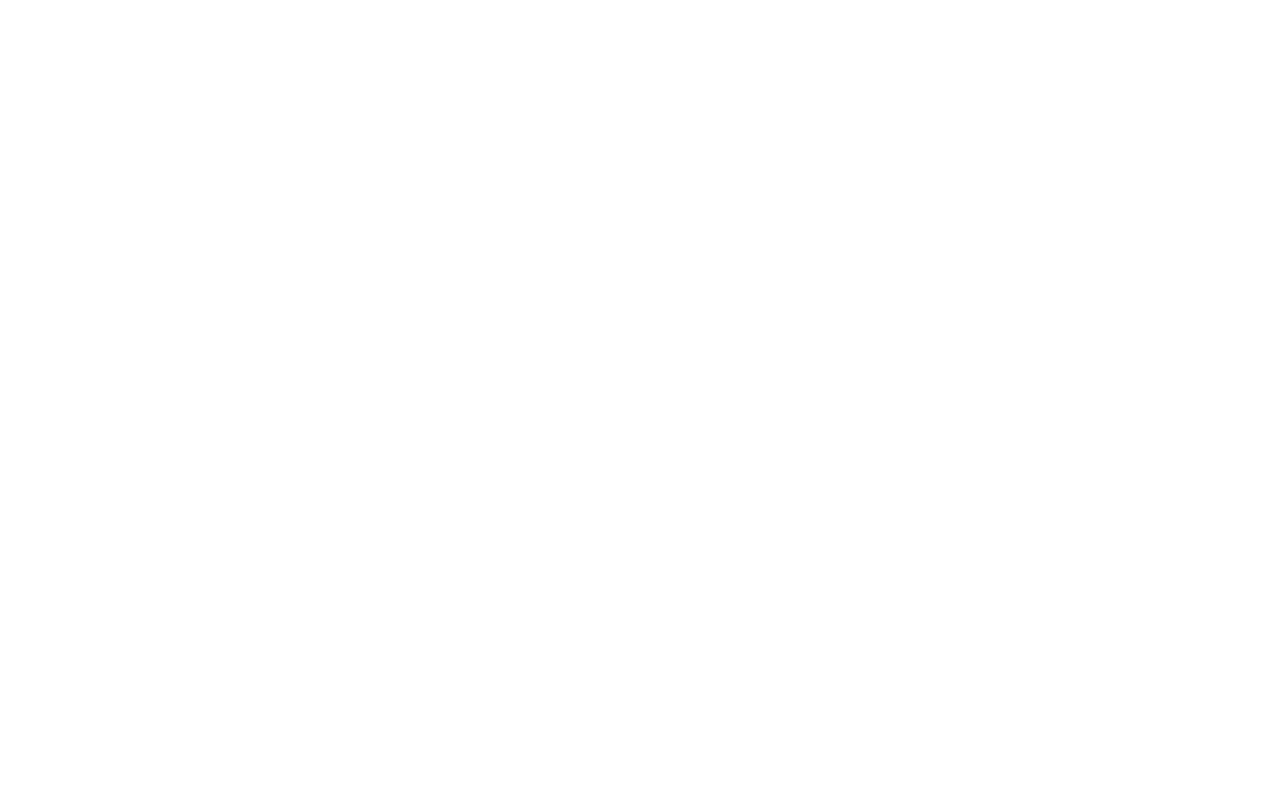
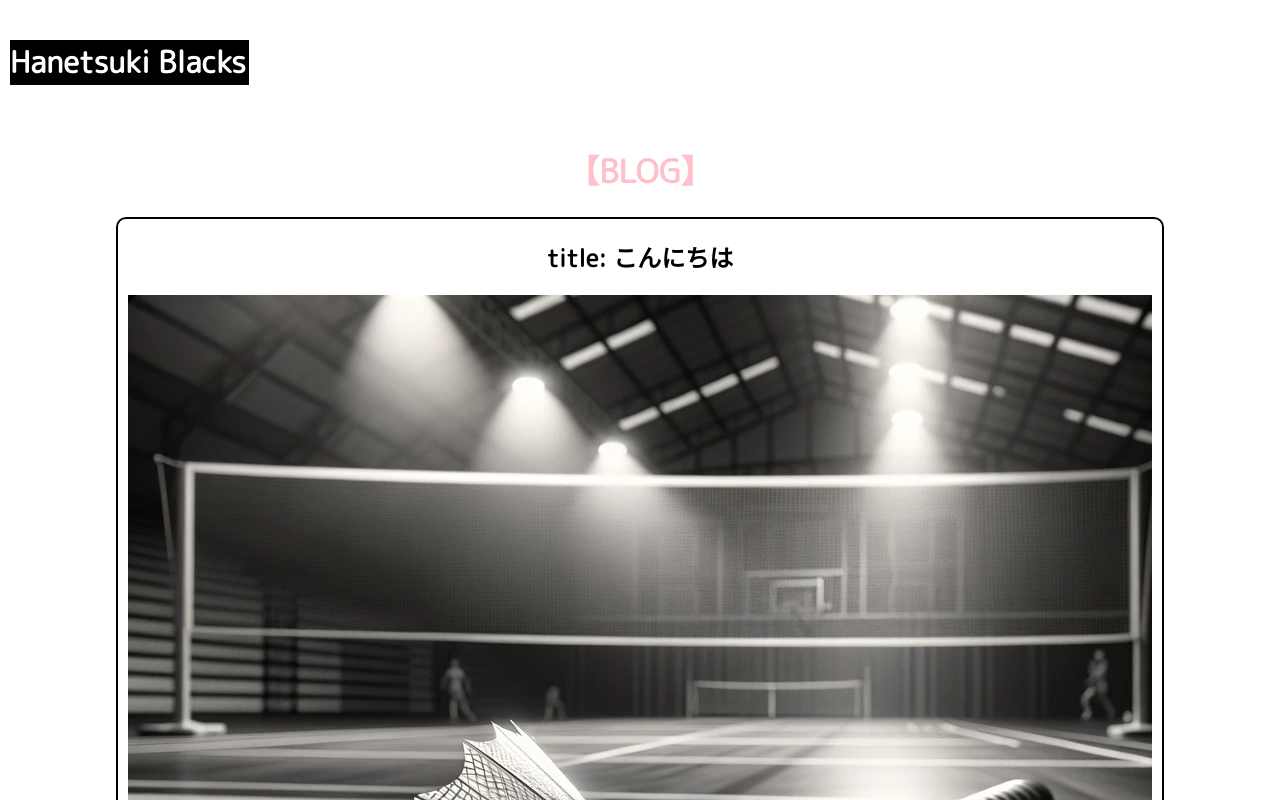
Before and after one commit to show-creater/HanetsukiBlacks, a React (Create React App) app in the folder frontend/: page /Chat in a window 1280 px wide. Before the commit this address had no page. Shown: the top 800 px of the page. Built offline with nearby package versions, Linux system fonts and the light colour scheme; a web font is replaced by a local one.

Commit message:
なんかcssの変更が反映されない

```diff
--- a/frontend/src/App.js
+++ b/frontend/src/App.js
@@ -1,7 +1,7 @@
 import { BrowserRouter, Routes, Route } from 'react-router-dom';
 import HomePage from './Page/View/HomePage.js'; // ホームページのコンポーネント
 import Blog from './Page/View/Blog.js'; // ブログページのコンポーネント
-// import Chat from './Chat'; // ブログページのコンポーネント
+import Chat from './Page/View/Chat.js'; // ブログページのコンポーネント
 
 function App() {
   return (
@@ -9,6 +9,7 @@
       <Routes>
         <Route path="/" element={<HomePage />} />
         <Route path="/Blog" element={<Blog />} />
+        <Route path="/Chat" element={<Chat />} />
       </Routes>
     </BrowserRouter>
   );
--- a/frontend/src/Page/Component/Blog.css
+++ b/frontend/src/Page/Component/Blog.css
@@ -12,7 +12,6 @@
   display: flex;
   flex-direction: column;
   align-items: center;
-  justify-content: flex-start;
   font-size: calc(10px + 2vmin);
   color: white;
 }
@@ -21,7 +20,6 @@
   display: flex;
   background-color: white;
   width: 100%;
-  align-items: flex-start;
 }
 
 .header-text {
@@ -30,7 +28,6 @@
   display: inline-block;
   background-color: black;
   padding-right: 3px;
-  padding-left: 3px;
   margin-left: 10px;
 }
 
@@ -107,7 +104,6 @@
   width: 80%;
   border: 2px solid black;
   border-radius: 10px;
-  padding-left: 10px;
   padding-right: 10px;
 }
 
@@ -131,7 +127,6 @@
   padding-top: 30px;
   padding-bottom: 30px;
   background-color: #242424;
-  padding-left: 10px;
 }
 
 .body-bottom {
--- /dev/null
+++ b/frontend/src/Page/Component/Chat.css
@@ -0,0 +1,144 @@
+@import url('https://fonts.googleapis.com/earlyaccess/nicomoji.css');
+
+.App {
+  text-align: center;
+  position: relative;
+  font-family: "M PLUS Rounded 1c";
+}
+
+.App-header {
+  background-color: white;
+  min-height: 100vh;
+  display: flex;
+  flex-direction: column;
+  align-items: center;
+  font-size: calc(10px + 2vmin);
+  color: white;
+}
+
+.header-text-container {
+  display: flex;
+  background-color: white;
+  width: 100%;
+}
+
+.header-text {
+  font-size: 30px;
+  color: white;
+  display: inline-block;
+  background-color: black;
+  padding-right: 3px;
+  margin-left: 10px;
+}
+
+.header-body {
+  /* flex-direction: column;
+  display: flex;
+  justify-content: center; */
+  padding-top: 20px;
+  font-family: "M PLUS Rounded 1c";
+}
+
+.header-title {
+  /* display: inline-block; */
+  color: pink;
+  font-size: 80px;
+}
+
+.header-subtitle {
+  /* display: inline-block; */
+  color: pink;
+}
+
+.Top-image {
+  height: 100%;
+  width: 100%;
+
+}
+
+.App-link {
+  color: #61dafb;
+}
+
+.body {
+  /* height: 600px; */
+  position: relative;
+  z-index: -0.5;
+  font-family: "M PLUS Rounded 1c";
+  color: white;
+  text-align: left;
+  flex-direction: column;
+}
+
+.body-top {
+  margin-left: 20px;
+  height: 400%;
+  margin-bottom: 200px;
+  margin-top: 200px;
+}
+
+.Body-image {
+  height: 100%;
+  width: 100%;
+  right: 0;
+  position: fixed;
+  bottom: 0;
+  z-index: -100;
+}
+
+.body-middle-top {
+  min-height: 100vh;
+  color: pink;
+  background-color: white;
+  z-index: 1;
+  flex-direction: column;
+  align-items: center;
+  display: flex;
+  padding-bottom: 50px;
+}
+
+.Blog {
+  text-align: center;
+  color: black;
+  z-index: 1;
+  width: 80%;
+  border: 2px solid black;
+  border-radius: 10px;
+  padding-right: 10px;
+}
+
+.Blog-image {
+  width: 100%;
+}
+
+.Blog-link {
+  margin-top: 50px;
+  background-color: #242424;
+  color: pink;
+  padding: 8px;
+  border-radius: 10px;
+}
+
+.body-middle {
+  z-index: 100;
+  background-color: white;
+  color: pink;
+  height: 100;
+  padding-top: 30px;
+  padding-bottom: 30px;
+  background-color: #242424;
+}
+
+.body-bottom {
+  background-color: #242424;
+  height: 1000px;
+}
+
+@keyframes App-logo-spin {
+  from {
+    transform: rotate(0deg);
+  }
+  to {
+    transform: rotate(360deg);
+  }
+}
--- a/frontend/src/Page/Component/HomePage.css
+++ b/frontend/src/Page/Component/HomePage.css
@@ -21,7 +21,7 @@
   display: flex;
   background-color: white;
   width: 100%;
-  align-items: flex-start;
+  align-items: center;
 }
 
 .header-text {
@@ -30,7 +30,6 @@
   display: inline-block;
   background-color: black;
   padding-right: 3px;
-  padding-left: 3px;
   margin-left: 10px;
 }
 
@@ -44,13 +43,13 @@
 
 .header-title {
   /* display: inline-block; */
-  color: pink;
+  color: #ff69b4;
   font-size: 80px;
 }
 
 .header-subtitle {
   /* display: inline-block; */
-  color: pink;
+  color: #ff69b4;
 }
 
 .Top-image {
@@ -69,7 +68,7 @@
   z-index: -0.5;
   font-family: "M PLUS Rounded 1c";
   color: white;
-  text-align: left;
+  text-align: center;
   flex-direction: column;
 }
 
@@ -87,11 +86,12 @@
   position: fixed;
   bottom: 0;
   z-index: -100;
+  filter: brightness(50%);
 }
 
 .body-middle-top {
   min-height: 100vh;
-  color: pink;
+  color: #ff69b4;
   background-color: white;
   z-index: 1;
   flex-direction: column;
@@ -119,25 +119,40 @@
 .Blog-link {
   margin-top: 50px;
   background-color: #242424;
-  color: pink;
+  color: white;
   padding: 8px;
   border-radius: 10px;
 }
 
 .body-middle {
   z-index: 100;
-  background-color: white;
-  color: pink;
-  height: 100;
+  color: white;
+  min-height: 100px;
   padding-top: 30px;
   padding-bottom: 30px;
   background-color: #242424;
   padding-left: 10px;
+  background-color: rgba(36, 36, 36, 0.8);
 }
 
 .body-bottom {
+  padding-top: 30px;
   background-color: #242424;
-  height: 1000px;
+  min-height: 100vh;
+  background-color: rgba(36, 36, 36, 0.8);
+}
+
+.board-top {
+  padding-left: 10px;
+}
+
+.chat-link {
+  display: inline-block;
+  margin-top: 50px;
+  background-color: white;
+  color: #242424;
+  padding: 8px;
+  border-radius: 10px;
 }
 
 @keyframes App-logo-spin {
--- /dev/null
+++ b/frontend/src/Page/View/Chat.js
@@ -0,0 +1,30 @@
+import '../Component/Blog.css';
+import BodyImage from '../Component/photo/BodyImage.png'
+import { useNavigate } from 'react-router-dom';
+
+function Blog() {
+
+  let navigate = useNavigate();
+
+  function handleClick() {
+    navigate('/'); // ここには、遷移したいパスを指定します。
+  }
+
+  return (
+      <div className="body">
+        <div className="header-text-container">
+          <h4 onClick={handleClick} style={{cursor: 'pointer'}} className="header-text">Hanetsuki Blacks</h4>
+        </div>
+        <div className="body-middle-top">
+          <h1>【BLOG】</h1>
+          <div className="Blog">
+            <h2>title: こんにちは</h2>
+            <img src={BodyImage} alt="BodyImage" className="Blog-image"/>
+            <h3>content: こんにちは。羽月BLACKSです。この度サイトを作成しました。興味があったら是非連絡をください！</h3>
+          </div>
+        </div>
+      </div>
+  );
+}
+
+export default Blog;
--- a/frontend/src/Page/View/HomePage.js
+++ b/frontend/src/Page/View/HomePage.js
@@ -14,6 +14,10 @@
   function HomeButton() {
     navigate('/');
   }
+
+  function ChatButton() {
+    navigate('/Chat');
+  }
   return (
 
     <div className="App">
@@ -22,7 +26,7 @@
           <h4 onClick={HomeButton} style={{cursor: 'pointer'}} className="header-text">Hanetsuki Blacks</h4>
         </div>
         <div className="header-body">
-          <h1 className="header-title">羽月BLACKS</h1>
+          <h1 class="header-title">羽月BLACKS</h1>
           <h2 className="header-subtitle">- 台中バドミントンコミュニティ -</h2>
           <img src={TopImage} alt="TopImage" className="Top-image"/>
         </div>
@@ -61,8 +65,10 @@
           <h2>大都會永春館電話：0423823353</h2>
         </div>
         <div className="body-bottom">
-          <div>
-
+          <div className="board-top">
+            <h1>【掲示板】</h1>
+            <h2>参加希望や質問がありましたら以下の掲示板からお願いします！</h2>
+            <h2 onClick={ChatButton} style={{cursor: 'pointer'}} className='chat-link'>掲示板へアクセス</h2>
           </div>
         </div>
       </div>
```
